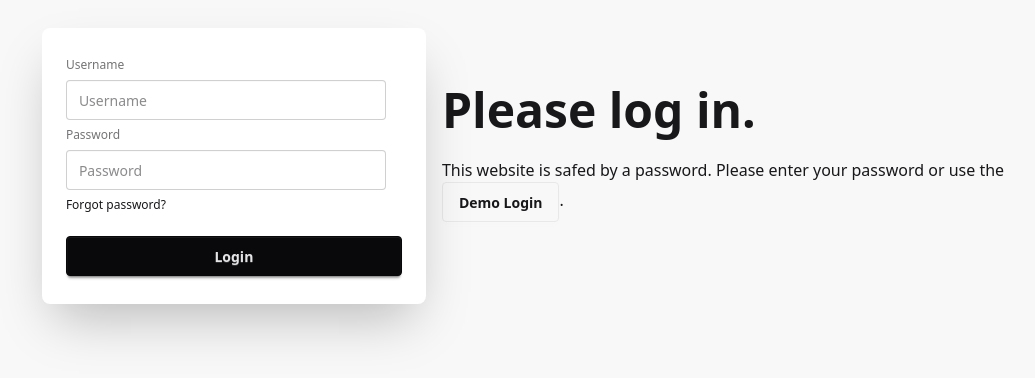
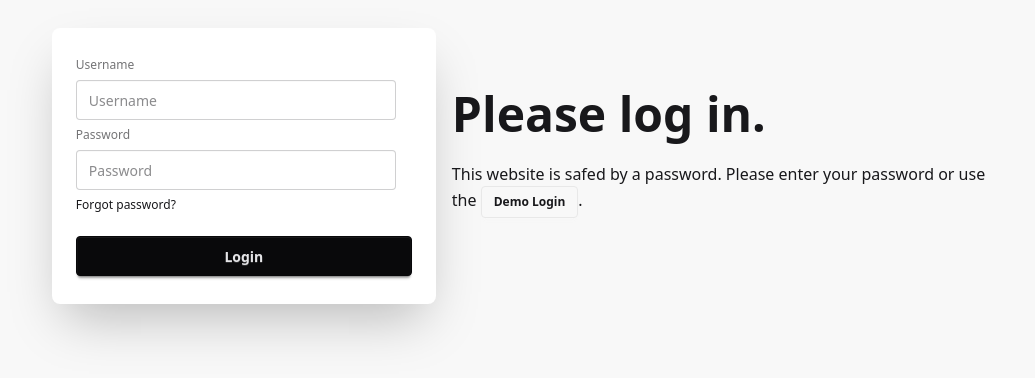
Before and after one commit to intensed-dev/schulclub-svg, a website: page index.html in a window 1280 px wide. Shown: the part 234-612 px from the top of the page, without its empty margins (108-1143 px from the left). Drawn offline with nearby package versions, Linux system fonts and the light colour scheme.

Commit message:
Update password recovery link to a button

```diff
--- a/index.html
+++ b/index.html
@@ -17,7 +17,7 @@
     <div class="text-center lg:text-left">
       <h1 class="text-5xl font-bold">Please log in.</h1>
       <p class="py-6">
-        This website is safed by a password. Please enter your password or use the <button class="btn" onclick="demo_login();">Demo Login</button>.
+        This website is safed by a password. Please enter your password or use the <button class="btn btn-sm" onclick="demo_login();">Demo Login</button>.
       </p>
     </div>
     <div class="card bg-base-100 w-full max-w-sm shrink-0 shadow-2xl">
@@ -27,7 +27,7 @@
           <input type="text" class="input" placeholder="Username" id="username" />
           <label class="label">Password</label>
           <input type="password" class="input" placeholder="Password" id="password" />
-          <div><a class="link link-hover">Forgot password?</a></div>
+          <div><button class="link link-hover" onclick='show_lgstatus("Forgot your Password?", "Please message an admin to reset your password or use the demo-login.");'>Forgot password?</button></div>
           <button class="btn btn-neutral mt-4">Login</button>
         </fieldset>
       </div>
```
